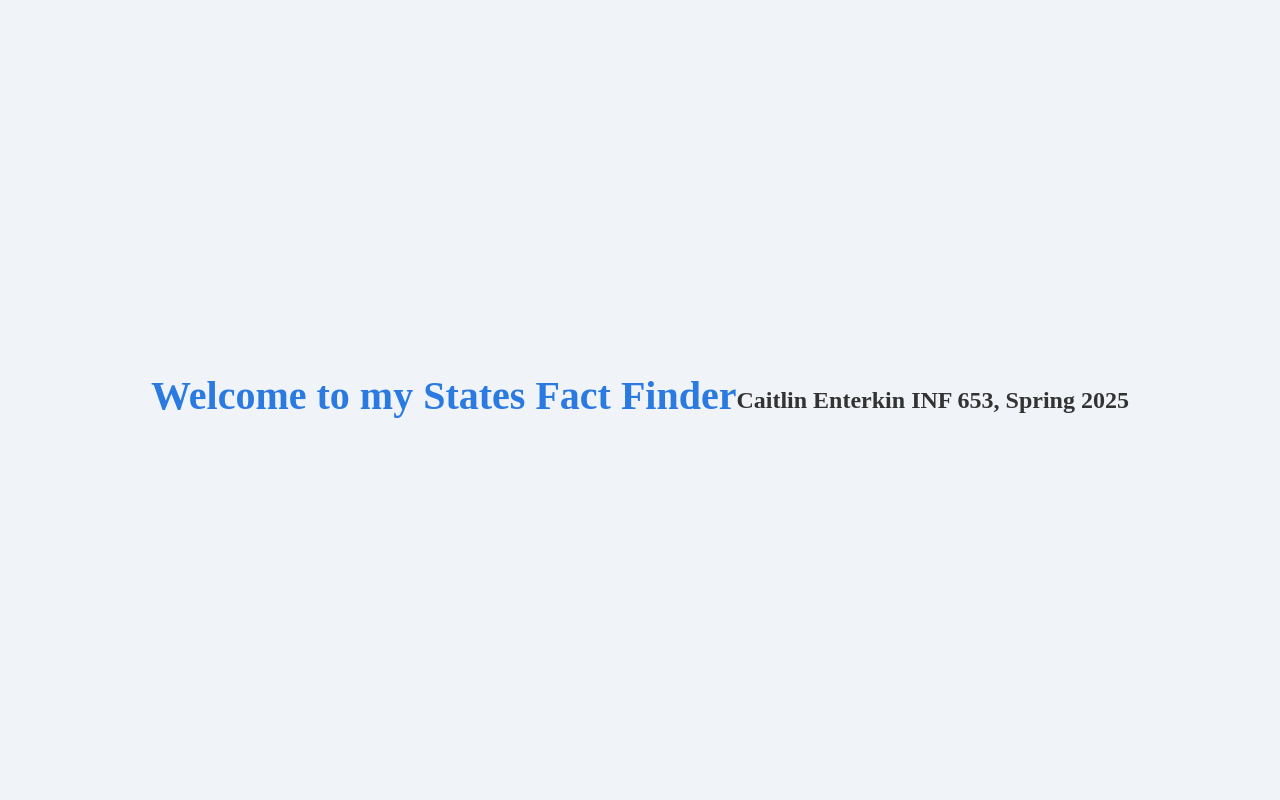
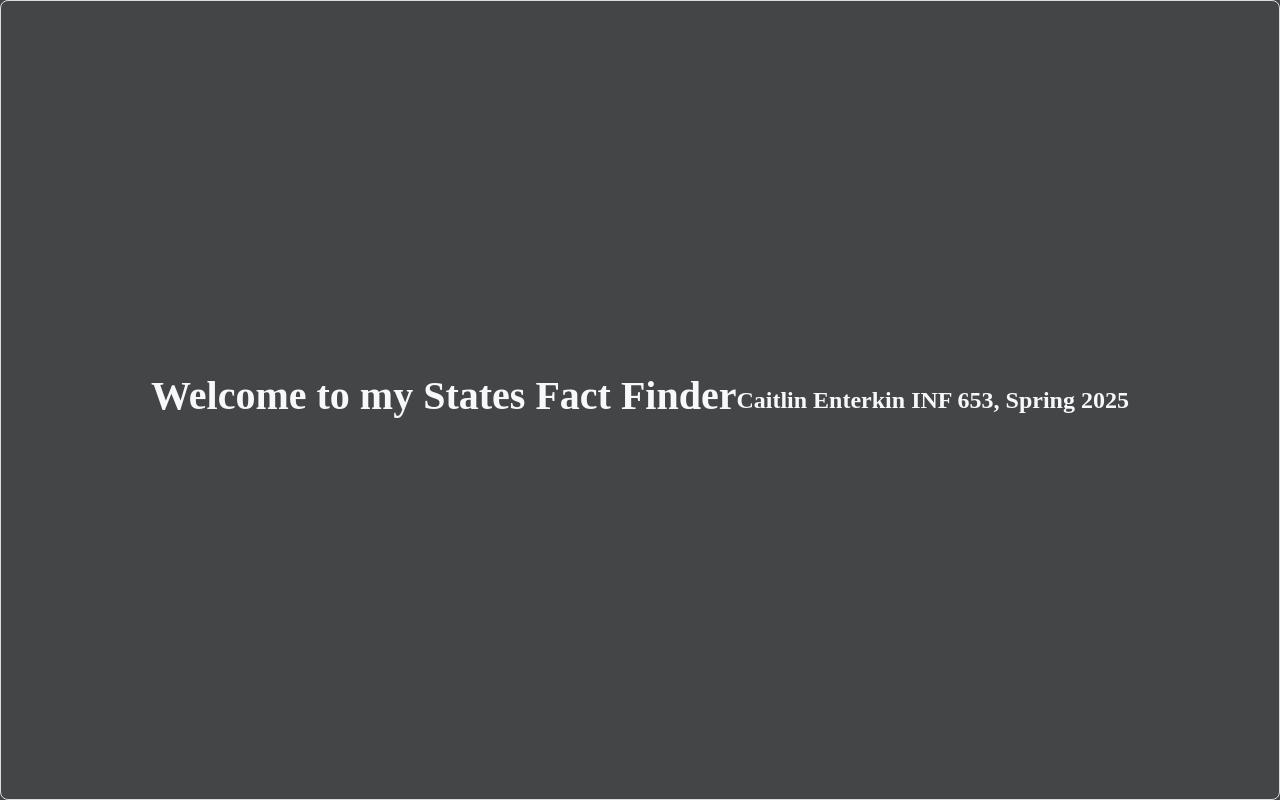
Before and after one commit to cmsmith25/INF653_Final_Project, a website: page public/index.html in a window 1280 px wide. Drawn offline with Linux system fonts and the light colour scheme.

Commit message:
Fixed some styling issue

```diff
--- a/public/index.css
+++ b/public/index.css
@@ -5,21 +5,25 @@
 }
 
 body {
-    background-color: #f0f4f8;
-    color: #333;
+    background-color: #434547;
+    color: #24c8bd;
     display: flex;
     justify-content: center;
     align-items: center;
     min-height: 100vh;
+    text-align: center;
+    padding: 20px;
+    border: 1px solid #ddd;
+    border-radius: 8px;
 }
 
 h1 {
     font-size: 2.5rem;
-    color: #2a7ae2;
+    color: #f6f8fa;
     margin-bottom: 10px;
 }
 
 h2 {
     font-size: 1.5rem;
-    color: #333;
+    color: #f6f8fa;
 }
```
Also changed, not shown: public/index.html (+2 -1 lines).
